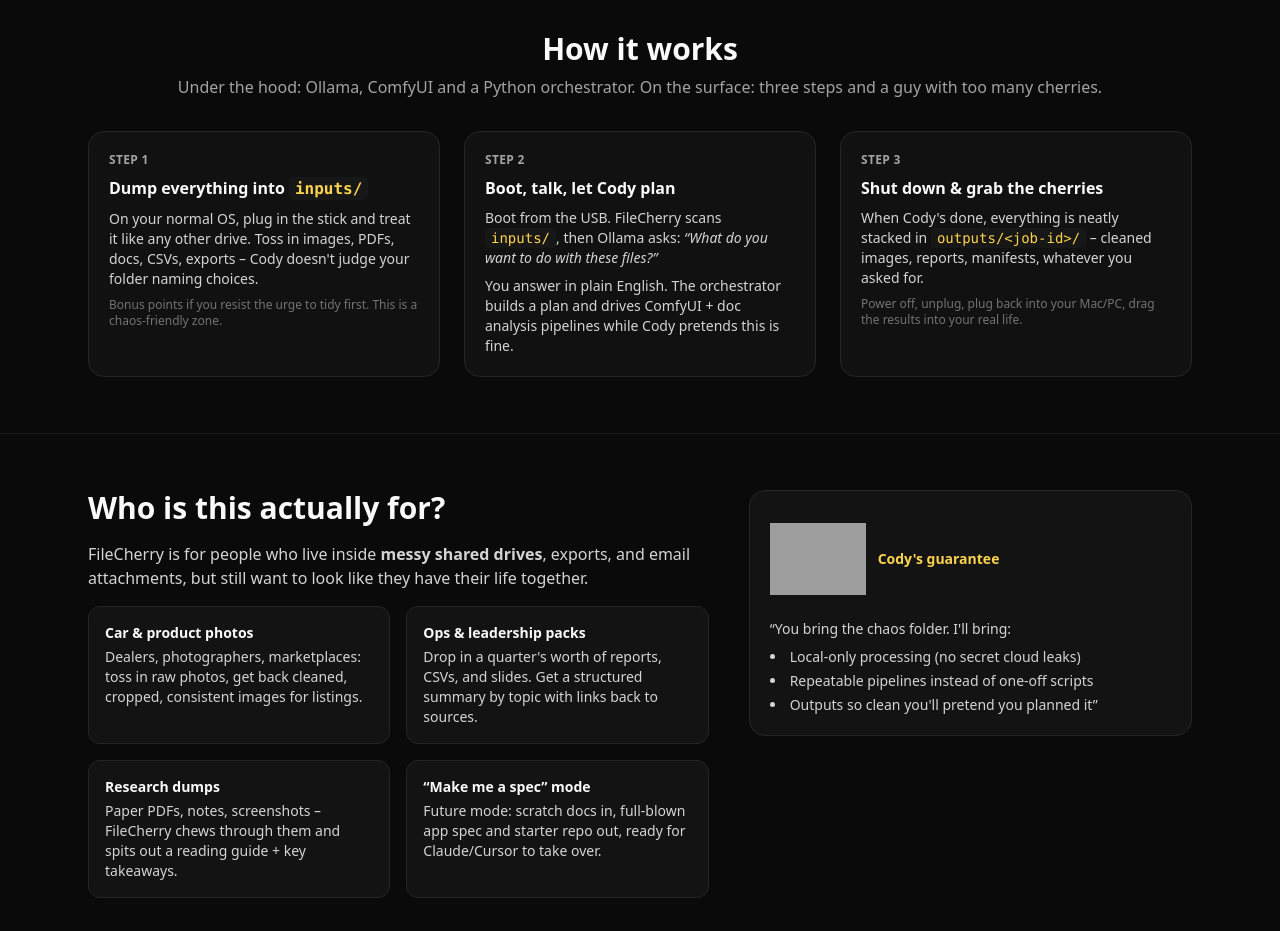
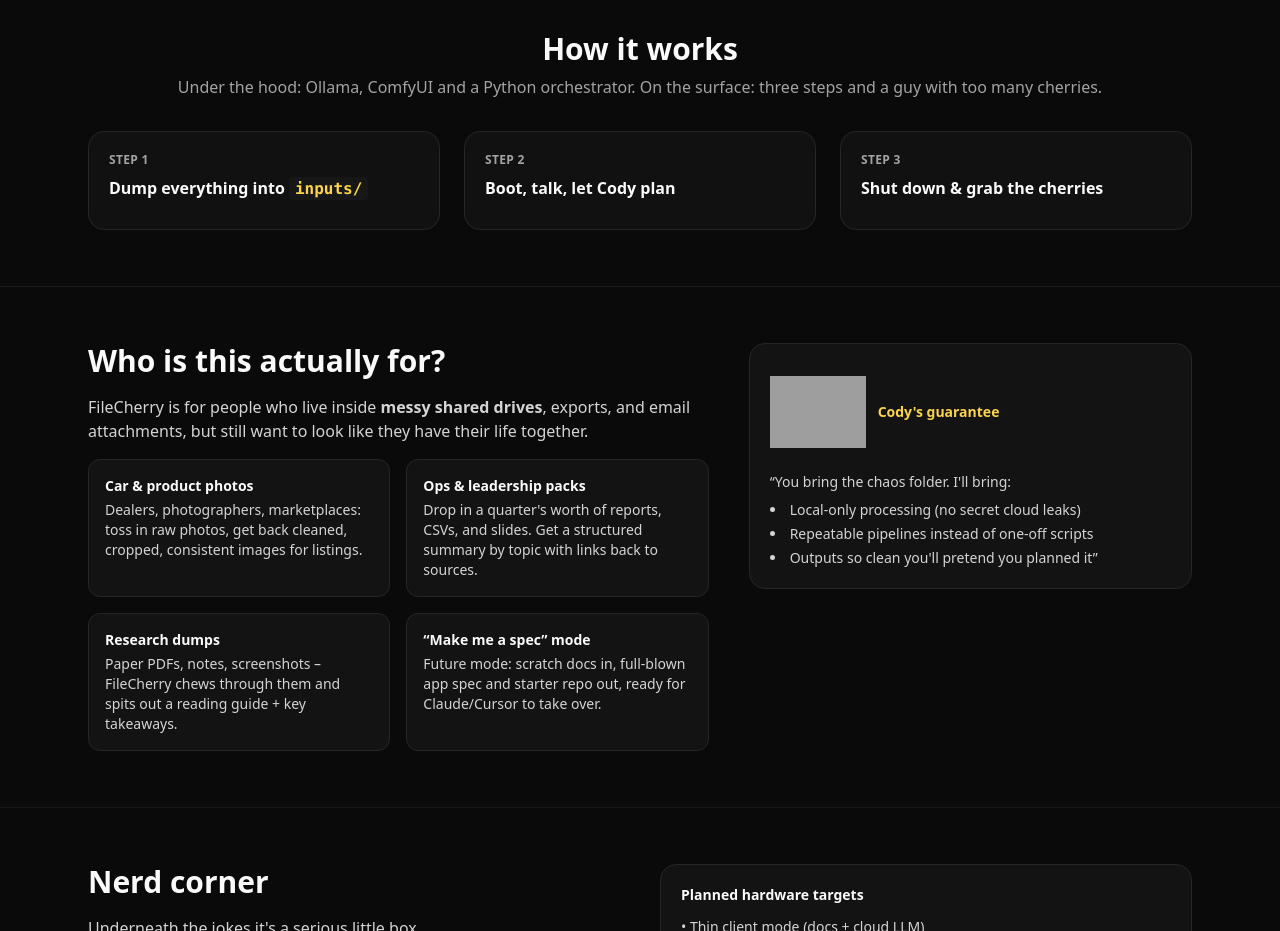
Before and after one commit to funwae/filecherry-page, a Next.js app: page / in a window 1280 px wide. Shown: the part 1040-1971 px from the top of the page. Built offline with nearby package versions, Linux system fonts and the light colour scheme; grey boxes are pictures that could not be loaded.

Commit message:
Add hover rollover effects to How it Works steps - reveal details on hover

```diff
--- a/src/app/page.tsx
+++ b/src/app/page.tsx
@@ -101,51 +101,57 @@
             On the surface: three steps and a guy with too many cherries.
           </p>
           <div className="grid gap-6 md:grid-cols-3">
-            <div className="rounded-2xl border border-neutral-800 bg-neutral-900/60 p-5 flex flex-col gap-2">
+            <div className="group rounded-2xl border border-neutral-800 bg-neutral-900/60 p-5 flex flex-col gap-2 transition-all duration-300 hover:bg-neutral-900/80 hover:border-neutral-700 cursor-pointer">
               <div className="text-xs font-semibold uppercase tracking-wide text-neutral-400">
                 Step 1
               </div>
               <h3 className="font-semibold">Dump everything into <code className="px-1.5 py-0.5 rounded bg-neutral-900 text-amber-300">inputs/</code></h3>
-              <p className="text-sm text-neutral-300">
+              <div className="max-h-0 overflow-hidden opacity-0 group-hover:max-h-96 group-hover:opacity-100 transition-all duration-300 ease-in-out">
+                <p className="text-sm text-neutral-300 pt-2">
                   On your normal OS, plug in the stick and treat it like any
                   other drive. Toss in images, PDFs, docs, CSVs, exports – Cody
                   doesn&apos;t judge your folder naming choices.
                 </p>
-              <p className="text-xs text-neutral-500">
+                <p className="text-xs text-neutral-500 pt-2">
                   Bonus points if you resist the urge to tidy first. This is a
                   chaos-friendly zone.
                 </p>
               </div>
-            <div className="rounded-2xl border border-neutral-800 bg-neutral-900/60 p-5 flex flex-col gap-2">
+            </div>
+            <div className="group rounded-2xl border border-neutral-800 bg-neutral-900/60 p-5 flex flex-col gap-2 transition-all duration-300 hover:bg-neutral-900/80 hover:border-neutral-700 cursor-pointer">
               <div className="text-xs font-semibold uppercase tracking-wide text-neutral-400">
                 Step 2
               </div>
               <h3 className="font-semibold">Boot, talk, let Cody plan</h3>
-              <p className="text-sm text-neutral-300">
+              <div className="max-h-0 overflow-hidden opacity-0 group-hover:max-h-96 group-hover:opacity-100 transition-all duration-300 ease-in-out">
+                <p className="text-sm text-neutral-300 pt-2">
                   Boot from the USB. FileCherry scans <code className="px-1.5 py-0.5 rounded bg-neutral-900 text-amber-300">inputs/</code>, then
                   Ollama asks: <em>&ldquo;What do you want to do with these
                   files?&rdquo;</em>
                 </p>
-              <p className="text-sm text-neutral-300">
+                <p className="text-sm text-neutral-300 pt-2">
                   You answer in plain English. The orchestrator builds a plan and
                   drives ComfyUI + doc analysis pipelines while Cody pretends
                   this is fine.
                 </p>
               </div>
-            <div className="rounded-2xl border border-neutral-800 bg-neutral-900/60 p-5 flex flex-col gap-2">
+            </div>
+            <div className="group rounded-2xl border border-neutral-800 bg-neutral-900/60 p-5 flex flex-col gap-2 transition-all duration-300 hover:bg-neutral-900/80 hover:border-neutral-700 cursor-pointer">
               <div className="text-xs font-semibold uppercase tracking-wide text-neutral-400">
                 Step 3
               </div>
               <h3 className="font-semibold">Shut down &amp; grab the cherries</h3>
-              <p className="text-sm text-neutral-300">
+              <div className="max-h-0 overflow-hidden opacity-0 group-hover:max-h-96 group-hover:opacity-100 transition-all duration-300 ease-in-out">
+                <p className="text-sm text-neutral-300 pt-2">
                   When Cody&apos;s done, everything is neatly stacked in{" "}
                   <code className="px-1.5 py-0.5 rounded bg-neutral-900 text-amber-300">outputs/&lt;job-id&gt;/</code> – cleaned images, reports,
                   manifests, whatever you asked for.
                 </p>
-              <p className="text-xs text-neutral-500">
+                <p className="text-xs text-neutral-500 pt-2">
                   Power off, unplug, plug back into your Mac/PC, drag the
                   results into your real life.
                 </p>
+              </div>
             </div>
           </div>
         </div>
```
Lines whose indentation alone changed are shown as unchanged.
